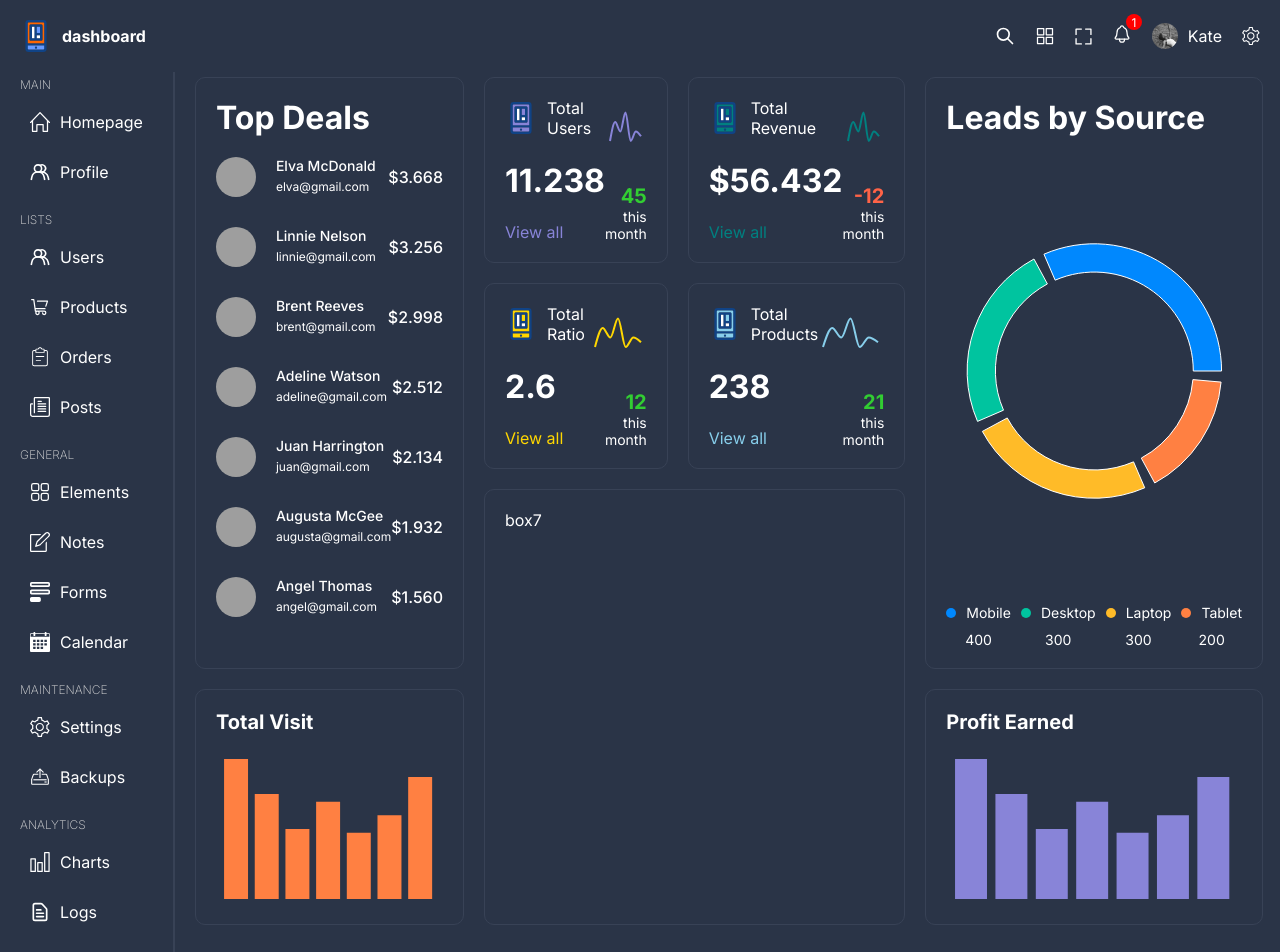
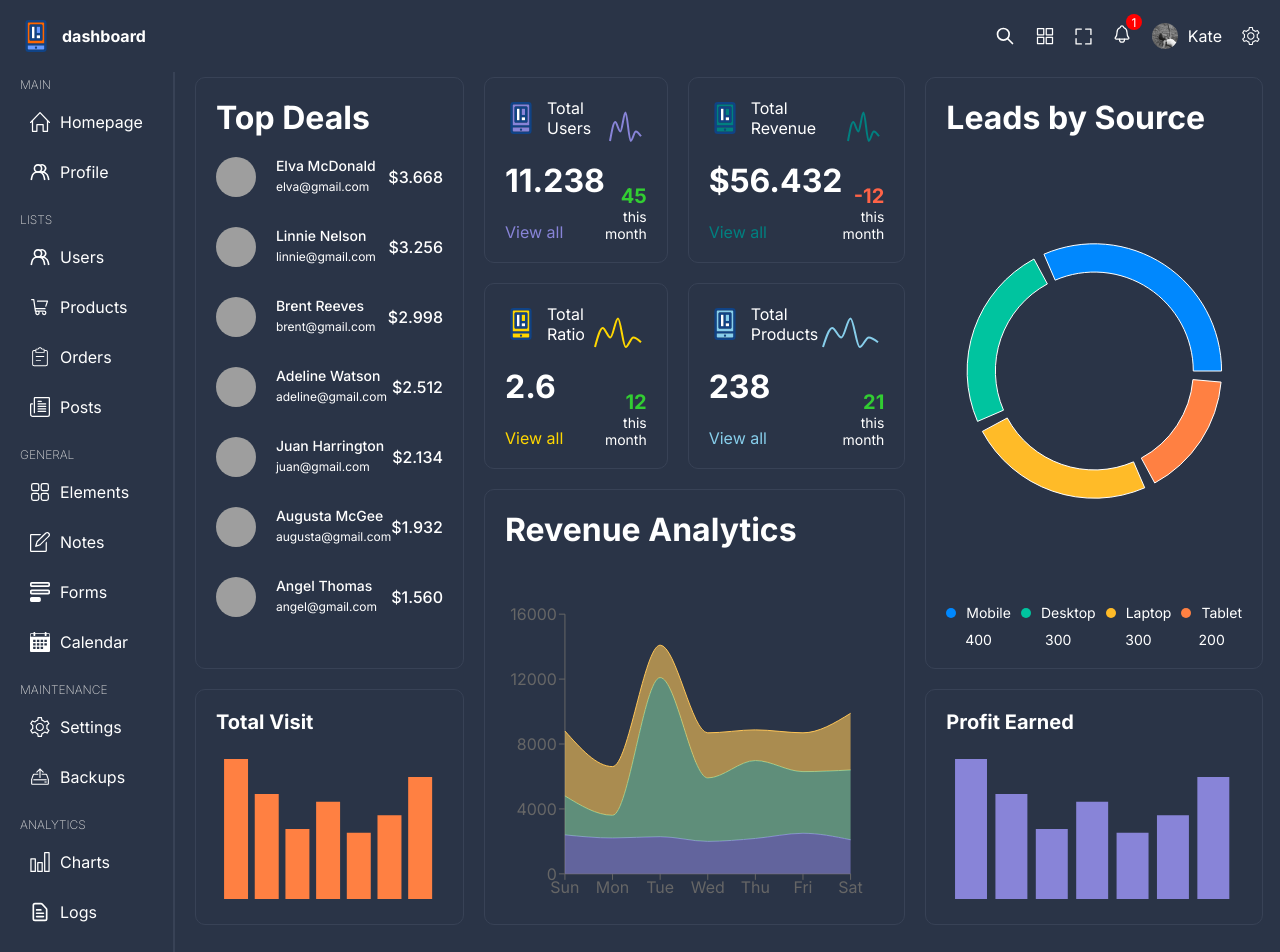
Before and after one commit to horoshopodumaj/dashboard, a React (Vite) app: page / in a window 1280 px wide. Shown: the top 952 px of the page. Built offline with nearby package versions, Linux system fonts and the light colour scheme; grey boxes are pictures that could not be loaded.

Commit message:
added bigChartBox component

```diff
--- /dev/null
+++ b/src/components/bigChartBox/BigChartBox.tsx
@@ -0,0 +1,76 @@
+import { Area, AreaChart, ResponsiveContainer, Tooltip, XAxis, YAxis } from "recharts";
+import "./bigChartBox.scss";
+
+const data = [
+    {
+        name: "Sun",
+        books: 4000,
+        clothes: 2400,
+        electronic: 2400,
+    },
+    {
+        name: "Mon",
+        books: 3000,
+        clothes: 1398,
+        electronic: 2210,
+    },
+    {
+        name: "Tue",
+        books: 2000,
+        clothes: 9800,
+        electronic: 2290,
+    },
+    {
+        name: "Wed",
+        books: 2780,
+        clothes: 3908,
+        electronic: 2000,
+    },
+    {
+        name: "Thu",
+        books: 1890,
+        clothes: 4800,
+        electronic: 2181,
+    },
+    {
+        name: "Fri",
+        books: 2390,
+        clothes: 3800,
+        electronic: 2500,
+    },
+    {
+        name: "Sat",
+        books: 3490,
+        clothes: 4300,
+        electronic: 2100,
+    },
+];
+
+const BigChartBox = () => {
+    return (
+        <div className="bigChartBox">
+            <h1>Revenue Analytics</h1>
+            <div className="chart">
+                <ResponsiveContainer width="99%" height="100%">
+                    <AreaChart
+                        data={data}
+                        margin={{
+                            top: 10,
+                            right: 30,
+                            left: 0,
+                            bottom: 0,
+                        }}>
+                        <XAxis dataKey="name" />
+                        <YAxis />
+                        <Tooltip />
+                        <Area type="monotone" dataKey="electronic" stackId="1" stroke="#8884d8" fill="#8884d8" />
+                        <Area type="monotone" dataKey="clothes" stackId="1" stroke="#82ca9d" fill="#82ca9d" />
+                        <Area type="monotone" dataKey="books" stackId="1" stroke="#ffc658" fill="#ffc658" />
+                    </AreaChart>
+                </ResponsiveContainer>
+            </div>
+        </div>
+    );
+};
+
+export default BigChartBox;
--- /dev/null
+++ b/src/components/bigChartBox/bigChartBox.scss
@@ -0,0 +1,12 @@
+.bigChartBox {
+    width: 100%;
+    height: 100%;
+    display: flex;
+    flex-direction: column;
+    justify-content: space-between;
+
+    .chart {
+        width: 100%;
+        height: 300px;
+    }
+}
--- a/src/pages/home/Home.tsx
+++ b/src/pages/home/Home.tsx
@@ -1,4 +1,5 @@
 import BarChartBox from "../../components/barChartBox/BarChartBox";
+import BigChartBox from "../../components/bigChartBox/BigChartBox";
 import ChartBox from "../../components/chartBox/ChartBox";
 import PieChartBox from "../../components/pieChartBox/PieChartBox";
 import TopBox from "../../components/topBox/TopBox";
@@ -30,7 +31,9 @@
                 <ChartBox {...chartBoxProduct} />
             </div>
 
-            <div className="box box7">box7</div>
+            <div className="box box7">
+                <BigChartBox />
+            </div>
             <div className="box box8">
                 <BarChartBox {...barChartBoxVisit} />
             </div>
```
